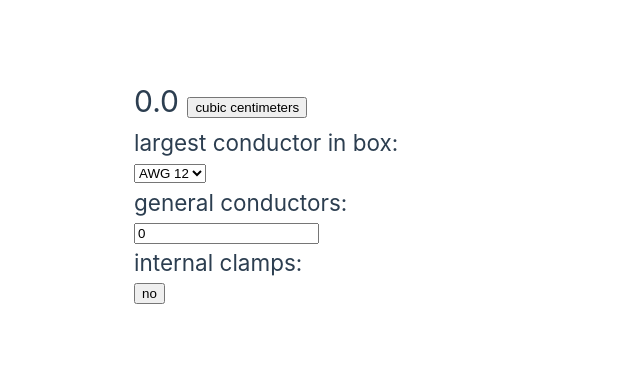
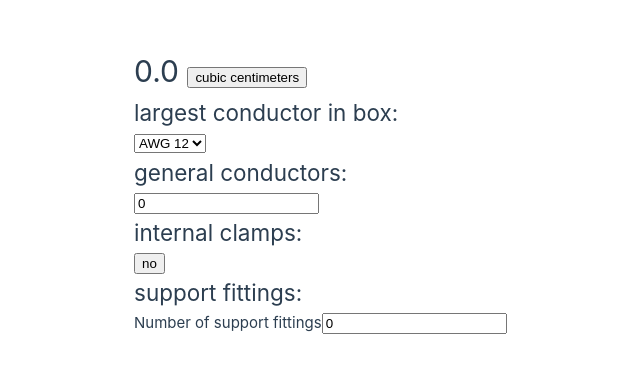
Before and after one commit to hoodnoah/boxfill_calculator, a Vue app: page / in a window 1280 px wide. Shown: the part 209-582 px from the top of the page, without its empty margins (506-1146 px from the left). Built offline with nearby package versions, Linux system fonts and the light colour scheme.

Commit message:
update SupportFittingsInput.vue to reflect simplified state

```diff
--- a/src/App.vue
+++ b/src/App.vue
@@ -3,7 +3,6 @@ import { Store } from '@/store/Store'
 import { computed } from 'vue'
 
 import {
-  type Conductors,
   UnitSystem,
   AWGConductor,
   type NumConductors,
@@ -15,6 +14,7 @@ import BoxFillDisplay from '@/components/BoxFillDisplay/BoxFillDisplay.vue'
 import AWGInput from './components/AWGInput.vue'
 import ConductorInput from '@/components/ConductorInput.vue'
 import ClampToggle from '@/components/ClampToggle.vue'
+import SupportFittingsInput from './components/SupportFittingsInput.vue'
 
 // Computed property at the Store level
 const boxFillResult = Store.tryGetBoxFill()
@@ -65,8 +65,8 @@ const supportFittings = computed({
     <h2>internal clamps:</h2>
     <ClampToggle v-model="internalClamps" />
 
-    <!-- <h2>support fittings:</h2>
-    <SupportFittingsInput v-model="supportFittings" /> -->
+    <h2>support fittings:</h2>
+    <SupportFittingsInput v-model="supportFittings" />
   </main>
 </template>
 
--- a/src/components/SupportFittingsInput.vue
+++ b/src/components/SupportFittingsInput.vue
@@ -1,33 +1,32 @@
 <script setup lang="ts">
+import { computed } from 'vue'
 import { Option } from '@/lib/Option'
-import type { Conductors } from '@/lib/BoxFill'
-import { ref } from 'vue'
-
-const emit = defineEmits(['update:modelValue'])
+import type { NumSupportFittings } from '@/lib/BoxFill'
 
 const model = defineModel({
-  type: Object as () => Option.Option<Conductors>,
+  type: Object as () => Option.Option<NumSupportFittings>,
   required: true
 })
 
-const displayValue = ref(0)
-
-function updateModel() {
-  if (displayValue.value > 0) {
-    // emit('update:modelValue', Option.Some({largestAWG: model.value.}))
-  } else {
-    emit('update:modelValue', Option.None)
+const displayValue = computed({
+  get: () => {
+    if (model.value === undefined || model.value._tag === 'None') {
+      return 0
+    } else {
+      return model.value.value
+    }
+  },
+  set: (newValue) => {
+    if (newValue === 0) {
+      model.value = Option.None()
+    } else {
+      model.value = Option.Some(newValue)
+    }
   }
-}
+})
 </script>
 
 <template>
   <label for="support-fittings">Number of support fittings</label>
-  <input
-    name="support-fittings"
-    type="number"
-    min="0"
-    v-model="displayValue"
-    @input="updateModel"
-  />
+  <input name="support-fittings" type="number" min="0" v-model="displayValue" />
 </template>
--- a/src/store/Store.ts
+++ b/src/store/Store.ts
@@ -1,11 +1,6 @@
 import { computed, reactive, type ComputedRef } from 'vue'
 import { UnitSystem, type NumConductors, type NumSupportFittings } from '@/lib/BoxFill'
-import {
-  type BoxFill,
-  type Conductors,
-  AWGConductor,
-  getBoxFill as calculateBoxFill
-} from '@/lib/BoxFill'
+import { type BoxFill, AWGConductor, getBoxFill as calculateBoxFill } from '@/lib/BoxFill'
 import { type Result } from '@/lib/Result'
 import { Option } from '@/lib/Option'
 
```
